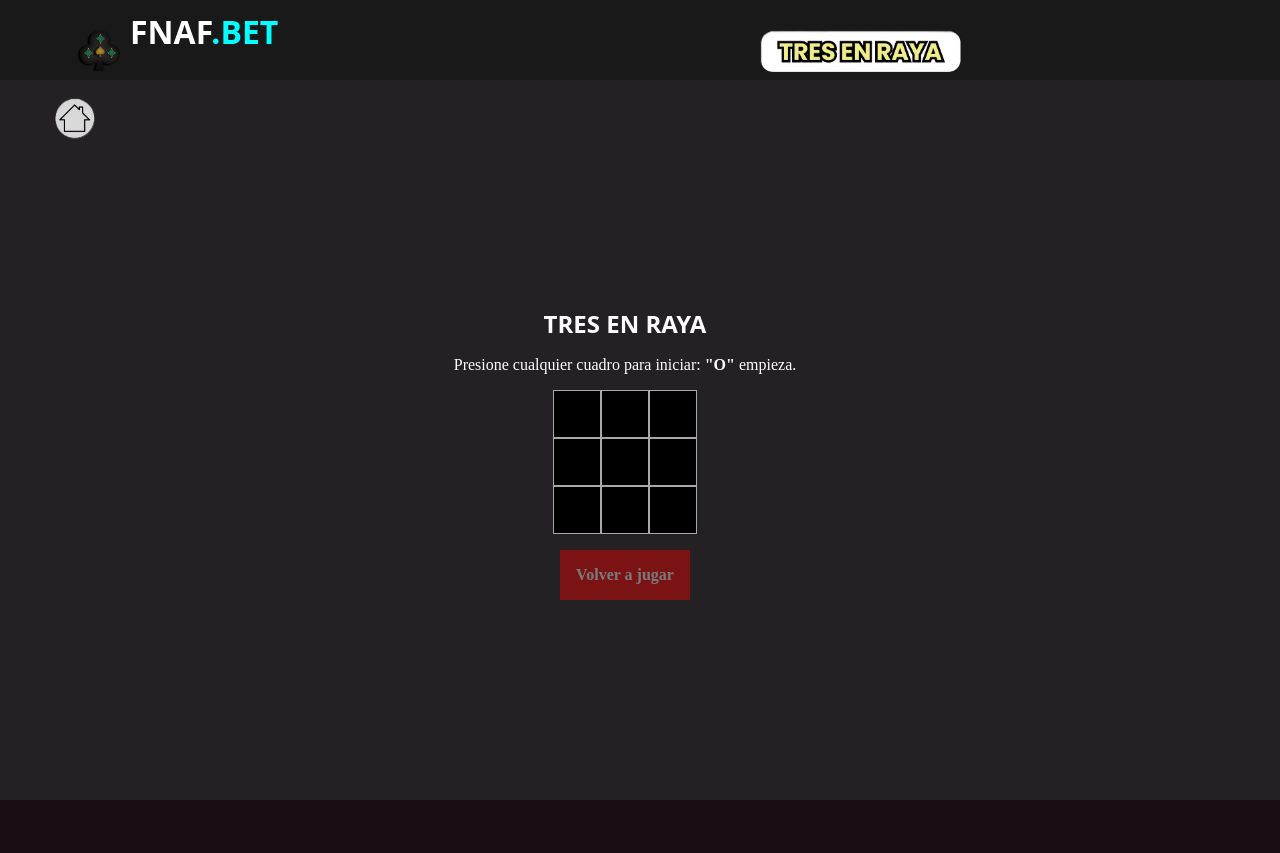
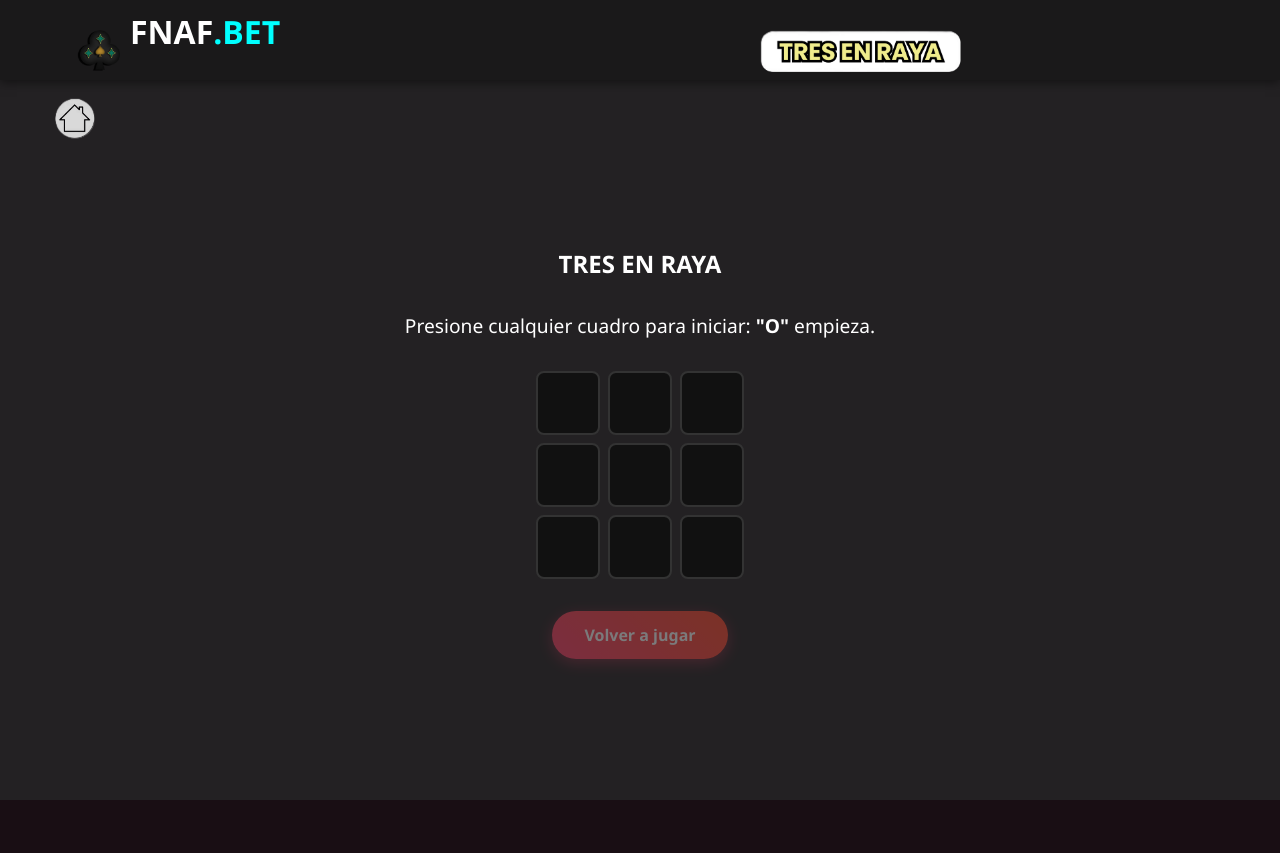
Before and after one commit to JeffreyRenanCastro/Proyecto_MedioCiclo_FNAFBET, a Flask app: page /tresenraya in a window 1280 px wide. Run offline with Flask 3, Linux system fonts and the light colour scheme; the visitor is signed in with stand-in values (Sample User, id 1); some libraries are stand-ins or nearby versions.

Commit message:
Update de-tresenraya.css

```diff
--- a/static/decoracion/de-tresenraya.css
+++ b/static/decoracion/de-tresenraya.css
@@ -1,113 +1,137 @@
 
-*{
+* {
     margin: 0;
     padding: 0;
     box-sizing: border-box;
+    font-family: 'Segoe UI', Tahoma, Geneva, Verdana, sans-serif;
 }
 
-.contenedor-juego{
-    height:100vh;
+body, html {
+    background-color: #190E14;
+    color: #ffffff;
+}
+
+.contenedor-juego {
+    height: 100vh;
     max-width: 1250px;
+    margin: auto;
     display: flex;
     flex-direction: column;
     justify-content: center;
     align-items: center;
-    gap:1rem;
+    gap: 2rem;
     text-align: center;
-
+    padding: 1rem;
 }
 
-.juego-titulo, .juego-info{
-    text-align: center;
+.juego-titulo {
+    font-size: 2.5rem;
+    font-weight: bold;
+    color: #00ff88;
+    text-shadow: 2px 2px 10px #00ff8860;
 }
 
-.juego-cuadricula{
-
-    display: grid;
-    grid-template-columns: auto auto auto;
-    gap:0;
+.juego-info {
+    font-size: 1.2rem;
+    color: #ccc;
 }
 
-.cuadro{
-    width:3rem;
-    height: 3rem;
-    border: 1px solid rgb(168, 168, 168);
+.juego-cuadricula {
+    display: grid;
+    grid-template-columns: repeat(3, 4rem);
+    gap: 0.5rem;
+}
+
+.cuadro {
+    width: 4rem;
+    height: 4rem;
+    border: 2px solid #333;
     text-align: center;
-    color:rgb(7, 255, 69);
+    font-size: 1.5rem;
+    color: #0f0;
+    background-color: #111;
     display: flex;
     justify-content: center;
     align-items: center;
-    background-color: black;
-    transition: background-color ease-in 0.2s;
+    transition: background-color 0.2s ease-in;
+    border-radius: 0.5rem;
 }
 
-.cuadro:hover{
-
-    background-color:#cccc;
-
+.cuadro:hover {
+    background-color: #333;
+    cursor: pointer;
 }
 
-.juego-boton{
-    display:inline-flex;
-    padding: 1rem 1rem;
-    background:red ;
+.juego-boton {
+    padding: 0.8rem 2rem;
+    background: linear-gradient(45deg, #ff416c, #ff4b2b);
     color: white;
-    cursor: pointer;
-    justify-content: center;
+    border: none;
+    border-radius: 1.5rem;
     font-weight: bold;
-    transition:color ease-out 0.3s;
-
+    font-size: 1rem;
+    transition: all 0.3s ease-out;
+    box-shadow: 0 4px 15px rgba(255, 65, 108, 0.4);
 }
 
-.juego-boton:hover{
-
-    background:white ;
-    color: red;
-    border: 1px solid red;
-
+.juego-boton:hover {
+    background: white;
+    color: #ff416c;
+    border: 1px solid #ff416c;
+    box-shadow: none;
 }
 
-.cabecera2{
-    width: 100%; /* 100% del ancho de la ventana */
+.cabecera2 {
+    width: 100%;
     height: 5rem;
     background-color: #1A191A;
     position: absolute;
     left: 0;
     top: 0;
     z-index: 0;
-}
-.body1, html{
-    margin: 0;
-    padding: 0;
-    background-color: #190E14;
+    box-shadow: 0 2px 10px rgba(0, 0, 0, 0.5);
 }
 
-.bloc{
+.bloc {
     margin-top: 1%;
     margin-left: 63%;
     height: 38rem;
     width: 25rem;
     border: 5px solid #000000;
-background-color: rgb(3, 3, 3);
+    background-color: #111;
+    border-radius: 1rem;
+    padding: 1rem;
+    box-shadow: 0 0 10px #000;
 }
 
-.colorletras1{
-    color:aliceblue;
+.colorletras1 {
+    color: aliceblue;
 }
 
-.fondores{
+.fondores {
     width: 20rem;
     height: 20rem;
+    object-fit: cover;
+    border-radius: 1rem;
+    box-shadow: 0 4px 12px rgba(255, 255, 255, 0.1);
 }
 
 .borde {
-
     -webkit-text-stroke: 4.2px black;
 }
+
 label {
     display: inline-block;
     padding: 10px 20px;
-    background-color: #b9e3e2;
-    color: #000000;
+    background-color: #00ffd5;
+    color: #000;
     cursor: pointer;
+    border-radius: 1rem;
+    font-weight: bold;
+    transition: all 0.3s ease;
 }
+
+label:hover {
+    background-color: #00bfa6;
+    color: #fff;
+}
```
Lines whose indentation alone changed are shown as unchanged.
